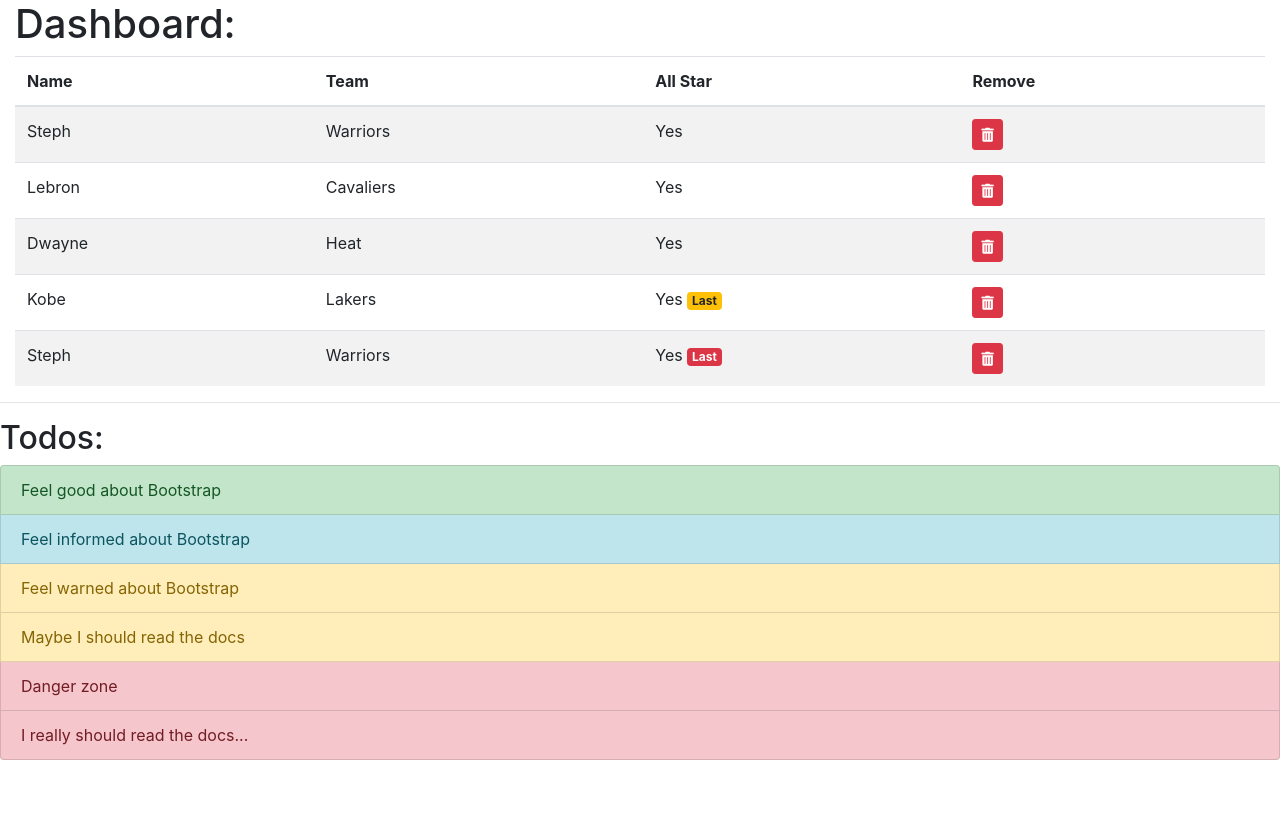
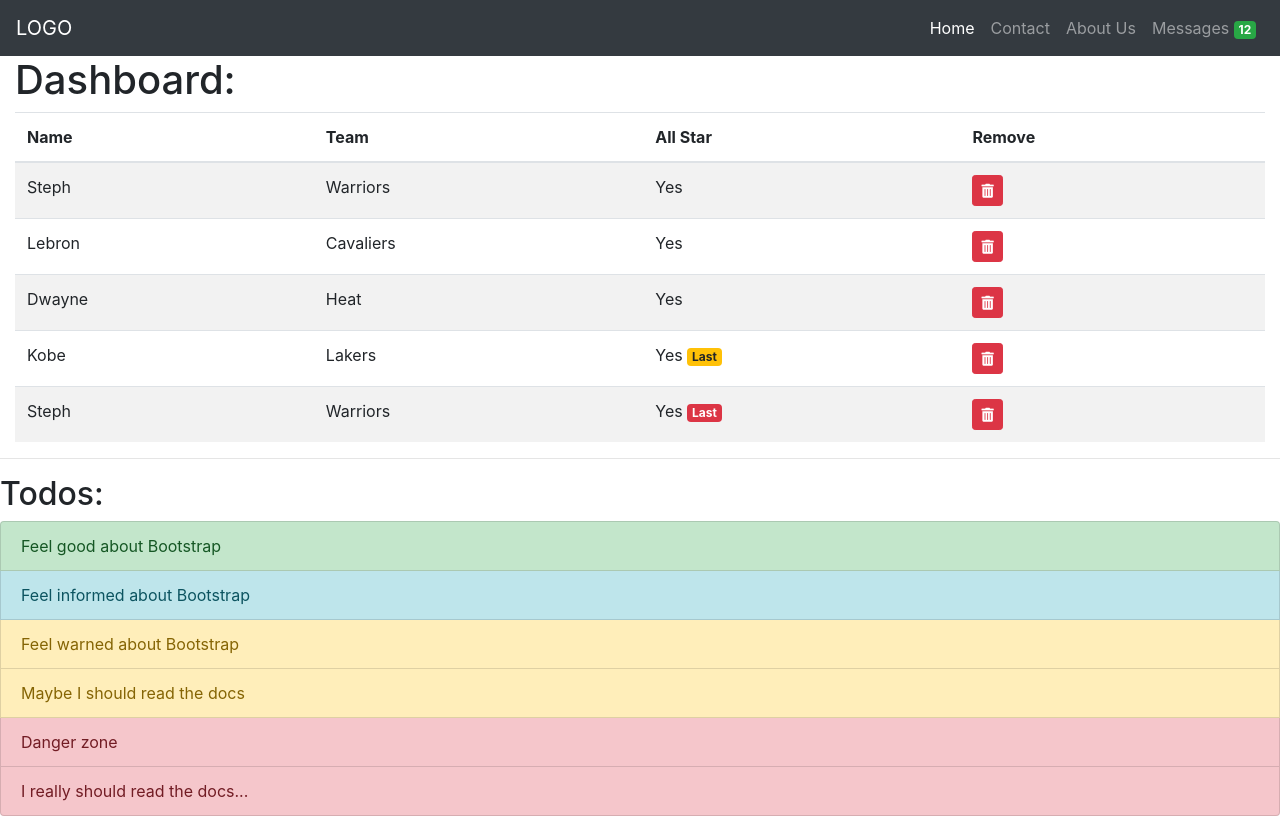
Before and after one commit to jarredbaird/jarred-baird-springboard-career-track, a plain HTML site: page 13.2_Twitter_Bootstrap/step_two.html in a window 1280 px wide. Drawn offline with nearby package versions, Linux system fonts and the light colour scheme.

Commit message:
13.2-ADDED A NAV BAR TO STEP TWO

```diff
--- a/13.2_Twitter_Bootstrap/step_two.html
+++ b/13.2_Twitter_Bootstrap/step_two.html
@@ -18,6 +18,35 @@
     />
   </head>
   <body>
+    <nav class="navbar navbar-dark bg-dark navbar-expand-lg">
+      <a class="navbar-brand" href="#">LOGO</a>
+      <button
+        class="navbar-toggler"
+        type="button"
+        data-toggle="collapse"
+        data-target="#content"
+      >
+        <span class="navbar-toggler-icon"></span>
+      </button>
+      <div class="collapse navbar-collapse" id="content">
+        <ul class="navbar-nav ml-auto">
+          <li class="nav-item active">
+            <a class="nav-link" href="#">Home</a>
+          </li>
+          <li class="nav-item">
+            <a class="nav-link" href="#">Contact</a>
+          </li>
+          <li class="nav-item">
+            <a class="nav-link" href="#">About Us</a>
+          </li>
+          <li class="nav-item">
+            <a class="nav-link" href="#">
+              Messages <span class="badge badge-success">12</span>
+            </a>
+          </li>
+        </ul>
+      </div>
+    </nav>
     <div class="container-fluid">
       <h1>Dashboard:</h1>
       <table class="table table-striped">
```
Also changed, not shown: 1 other file.
